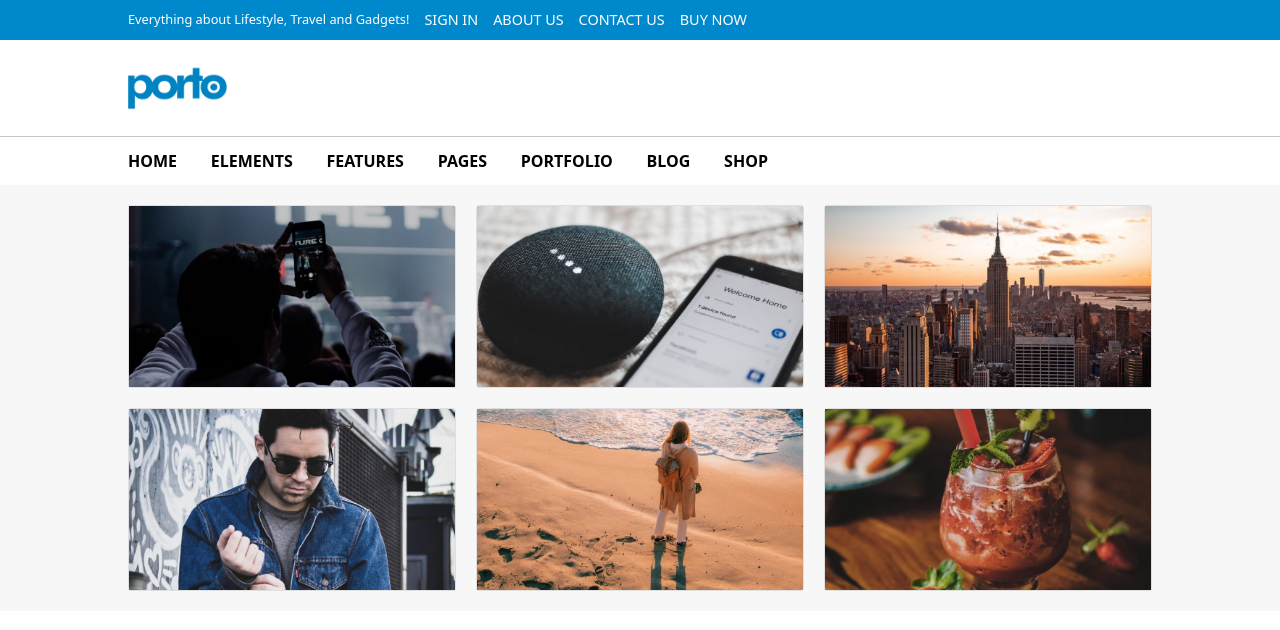
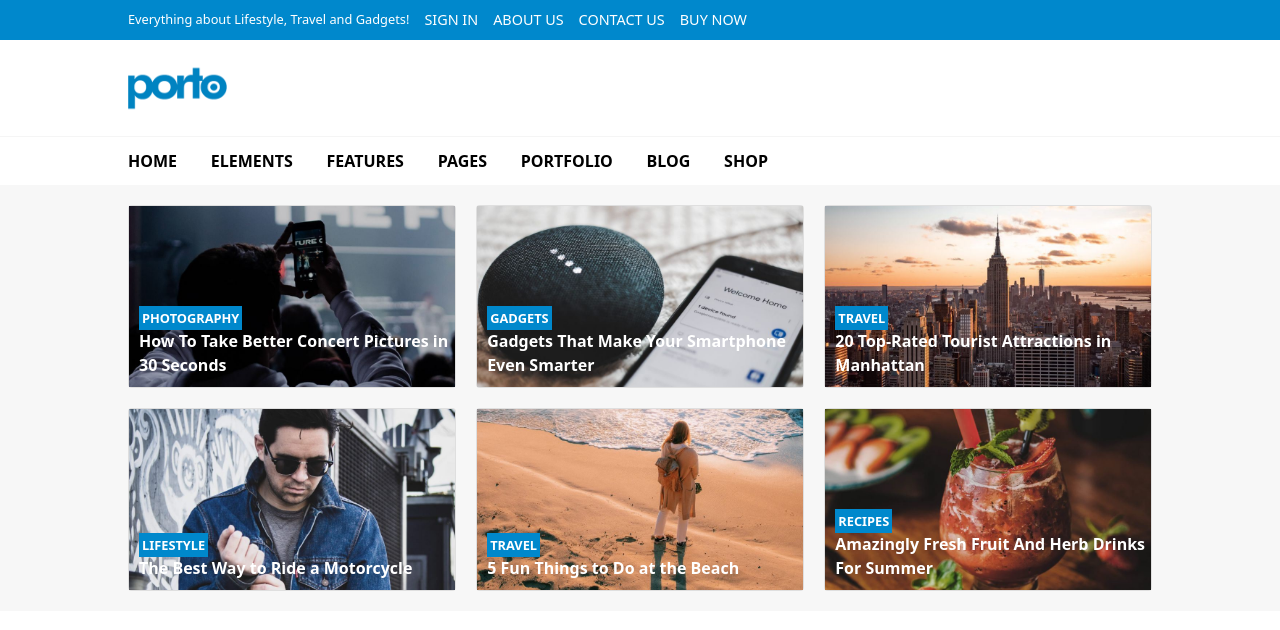
Before and after one commit to Dumy1994/proj-html-vuejs, a Vue app: page / in a window 1280 px wide. Shown: the top 630 px of the page. Built offline with nearby package versions, Linux system fonts and the light colour scheme.

Commit message:
main section 1 done

```diff
--- a/src/components/HeaderApp.vue
+++ b/src/components/HeaderApp.vue
@@ -73,8 +73,9 @@ export default {
     }
   }
   hr{
-      color: $br-white2;
+      background-color:$bg-grey-white !important;
       margin: 0 !important;
+
     }
   .navbar{
     height: 6vh;
--- a/src/components/OneSectionMain.vue
+++ b/src/components/OneSectionMain.vue
@@ -5,31 +5,83 @@
         <div class="col-12 container-card d-flex justify-content-between sec-1 margin-top">
             <div class="col-3  card ">
                 <img src="../assets/img/blog-46.jpg" alt= "blog-46">
+                <div class="title">
+                    <span class="name">
+                        PHOTOGRAPHY
+                    </span>
+                    <div class="info">
+                        How To Take Better Concert Pictures in 30
+                        Seconds
+                    </div>
+                </div>
             </div>
             <div class="col-3 card  ">
                 <img src="../assets/img/blog-47.jpg" alt= "blog-47">
+                <div class="title">
+                    <span class="name">
+                        GADGETS
+                    </span>
+                    <div class="info">
+                        Gadgets That Make Your Smartphone
+                        Even Smarter
+                    </div>
+                </div>
             </div>
             <div class="col-3 card ">
                 <img src="../assets/img/blog-48.jpg" alt= "blog-48">
+                <div class="title">
+                    <span class="name">
+                        TRAVEL
+                    </span>
+                    <div class="info">
+                        20 Top-Rated Tourist Attractions in
+                        Manhattan
+                    </div>
+                </div>
             </div>
         </div>
           <!-- section 2  -->
         <div class="col-12 container-card d-flex justify-content-between">
             <div class="col-3 card ">
                 <img src="../assets/img/blog-49.jpg" alt= "blog-49">
+                <div class="title">
+                    <span class="name">
+                        LIFESTYLE
+                    </span>
+                    <div class="info">
+                        The Best Way to Ride a Motorcycle
+                    </div>
+                </div>
             </div>
             <div class="col-3 card  ">
                 <img src="../assets/img/blog-50.jpg" alt= "blog-50">
+                <div class="title">
+                    <span class="name">
+                        TRAVEL
+                    </span>
+                    <div class="info">
+                        5 Fun Things to Do at the Beach
+                    </div>
+                </div>
             </div>
             <div class="col-3 card ">
                 <img src="../assets/img/blog-51.jpg" alt= "blog-51">
+                <div class="title">
+                    <span class="name">
+                        RECIPES
+                    </span>
+                    <div class="info">
+                        Amazingly Fresh Fruit And Herb Drinks For
+                        Summer
+                    </div>
+                </div>
             </div>
         </div>
 
-
+    </div>
 
   </div>
-  </div>
+
 </template>
 
 <script>
@@ -65,9 +117,26 @@ export default {
         .card{
             width: 32%;
             margin-bottom: 20px ;
+            position: relative;
             img{
                 width: 100%;
                 object-fit: contain;
+            }
+            .title{
+                position: absolute;
+                    left: 10px;
+                    bottom: 10px;
+                .name{
+                    color: $txt-white;
+                    padding: 3px;
+                    font-weight: 650;
+                    font-size: 0.8rem;
+                    background-color: $bg-blue;
+                 }
+                .info{
+                    font-weight: 650;
+                    color: $txt-white;
+                }
             }
         }
     }
```
Lines whose indentation alone changed are shown as unchanged.
